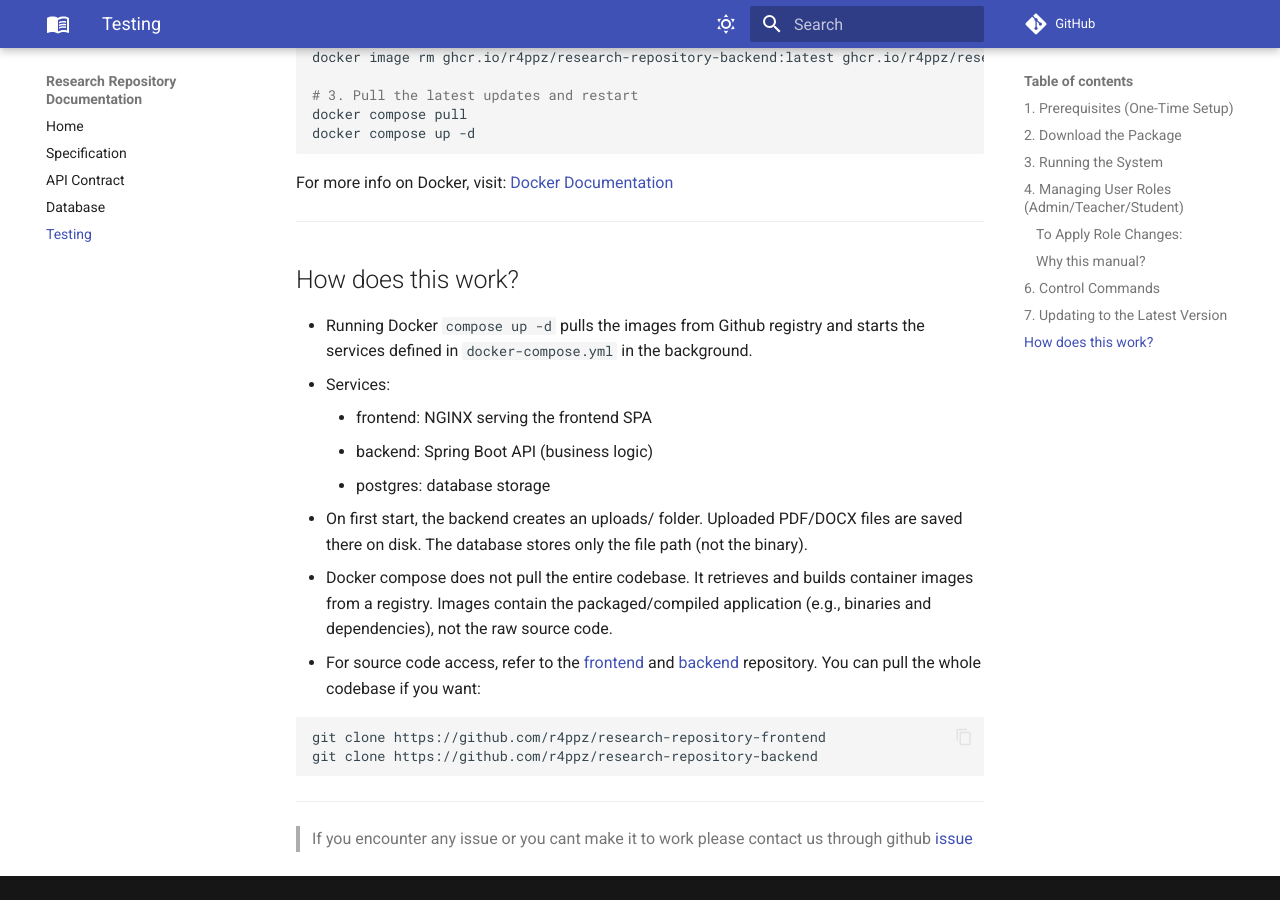
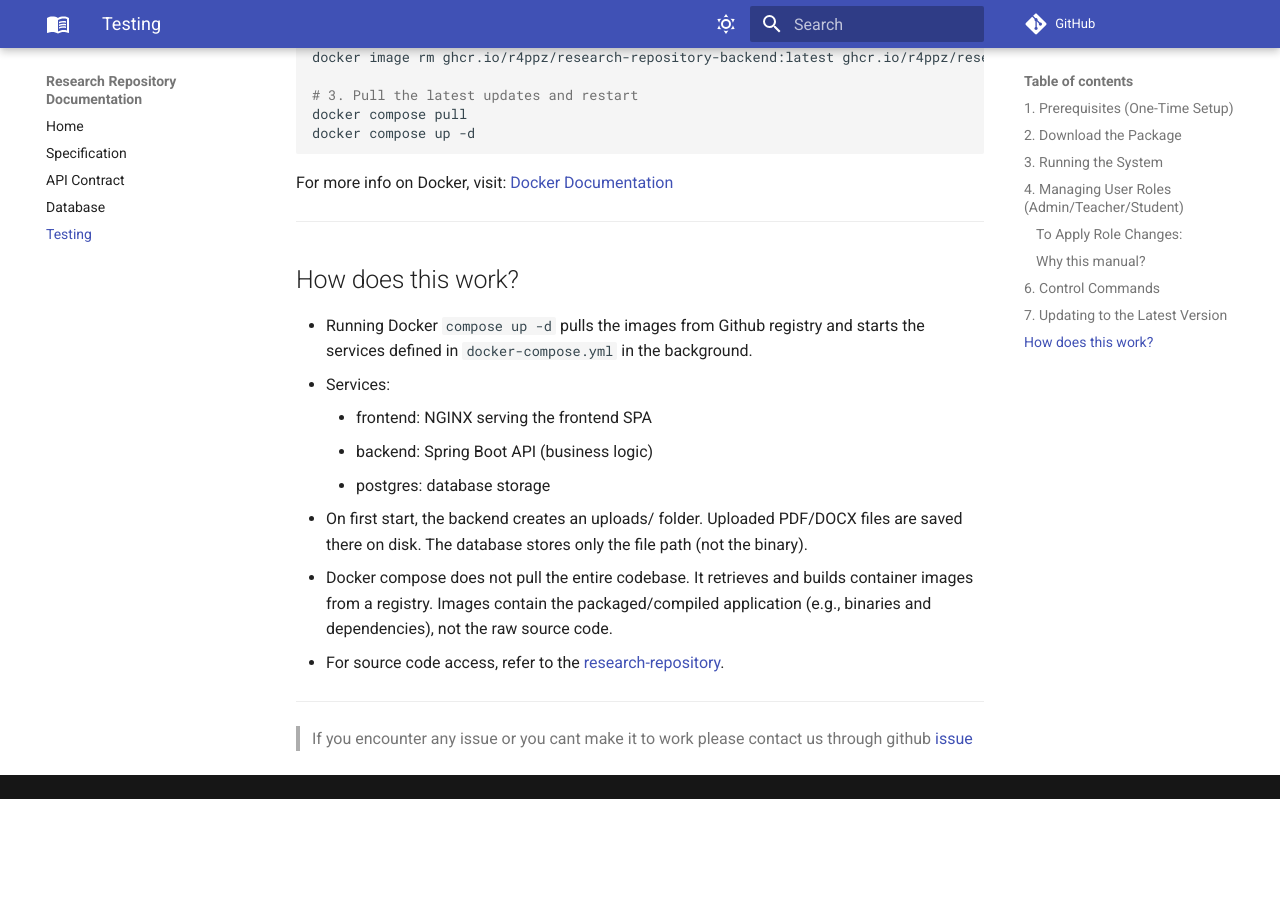
Before and after one commit to r4ppz/research-repo-docs, an MkDocs documentation site: the page built from docs/testing.md, in a window 1280 px wide and 900 px high, scrolled down 2398 px. Built offline with MkDocs 1.6.1 and Material for MkDocs 9.7.7, drawn with Linux system fonts in a browser that asks for light colours; comment, search, counter and statistics services are not loaded; after the commit the page ends 3197 px from its top, so only the background shows below that.

Commit message:
docs: add new repo

````diff
--- a/docs/testing.md
+++ b/docs/testing.md
@@ -103,12 +103,7 @@ For more info on Docker, visit: [Docker Documentation](https://docs.docker.com/)
     - postgres: database storage
 - On first start, the backend creates an uploads/ folder. Uploaded PDF/DOCX files are saved there on disk. The database stores only the file path (not the binary).
 - Docker compose does not pull the entire codebase. It retrieves and builds container images from a registry. Images contain the packaged/compiled application (e.g., binaries and dependencies), not the raw source code.
-- For source code access, refer to the [frontend](https://github.com/r4ppz/research-repository) and [backend](https://github.com/r4ppz/research-repository-backend) repository. You can pull the whole codebase if you want:
-
-```bash
-git clone https://github.com/r4ppz/research-repository-frontend
-git clone https://github.com/r4ppz/research-repository-backend
-```
+- For source code access, refer to the [research-repository](https://github.com/r4ppz/research-repository).
 
 ---
 
````
